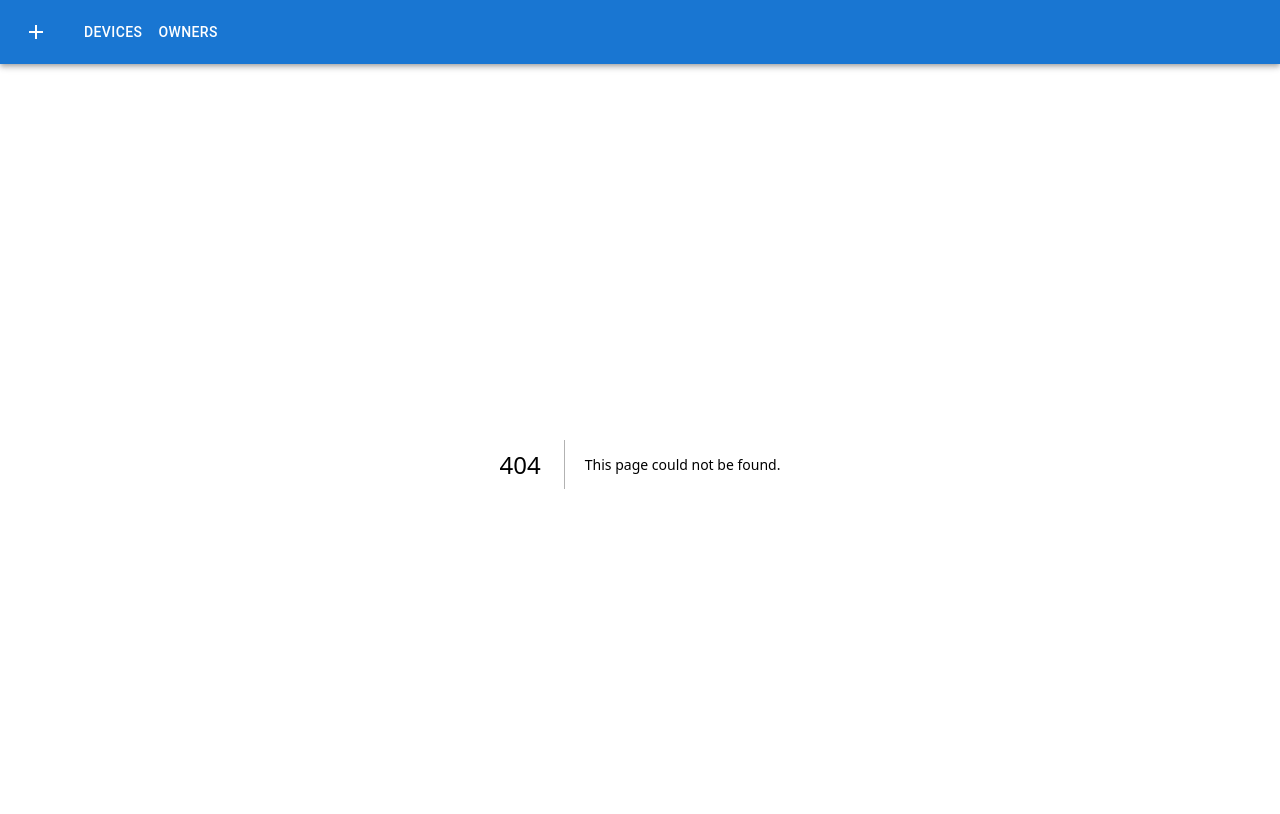
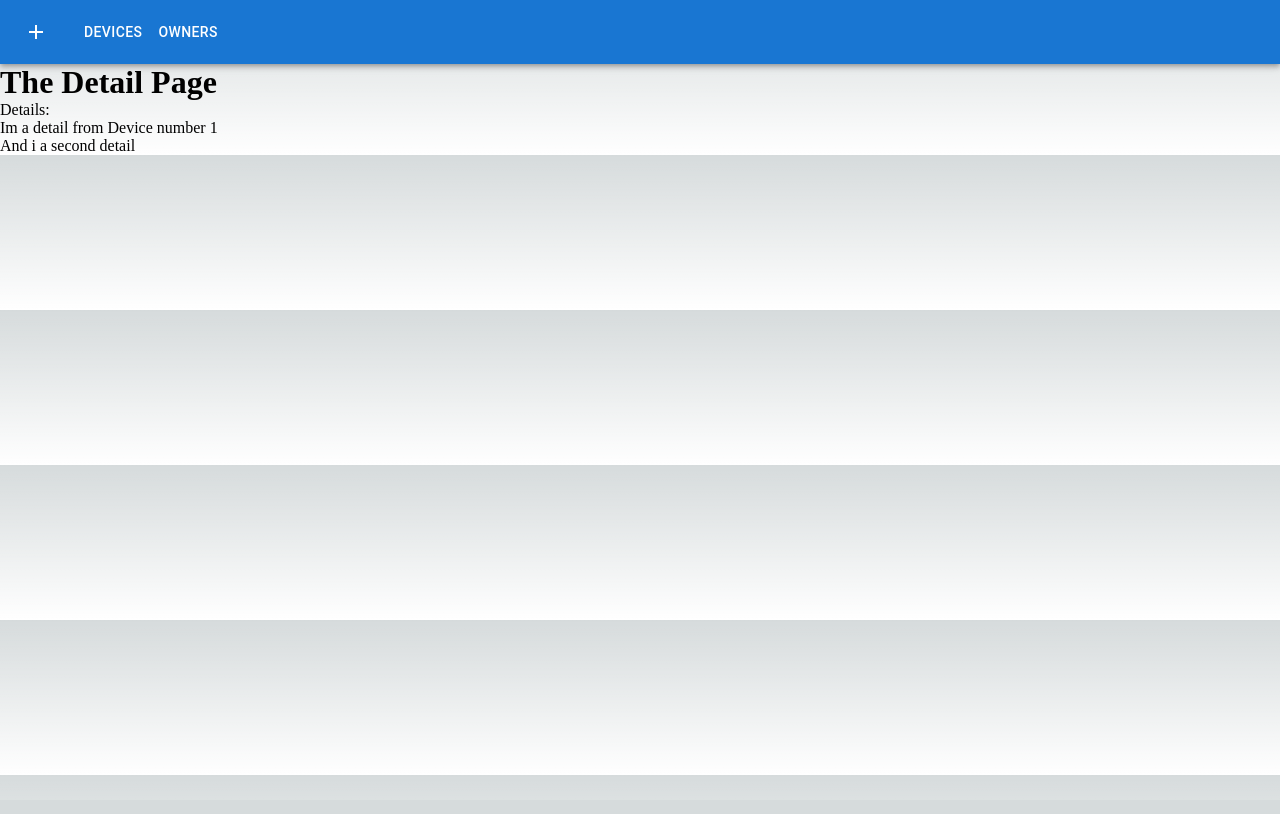
Before and after one commit to rebecakipper/device-management-app, a Next.js app: page /devices/1 in a window 1280 px wide. Before the commit this address had no page. Shown: the top 814 px of the page. Built offline with nearby package versions, Linux system fonts and the light colour scheme.

Commit message:
adds incial dynamic devices details page

```diff
--- /dev/null
+++ b/src/pages/devices/[deviceId].tsx
@@ -0,0 +1,18 @@
+import { useRouter } from "next/router";
+
+function DeviceDetails() {
+    const router = useRouter();
+    const deviceId = router.query.deviceId;
+    return (
+        <>
+            <h1>The Detail Page</h1>
+            <ul>
+                Details:
+                <li>Im a detail from Device number {deviceId}</li>
+                <li>And i a second detail</li>
+            </ul>
+        </>
+    );
+}
+
+export default DeviceDetails;
```
